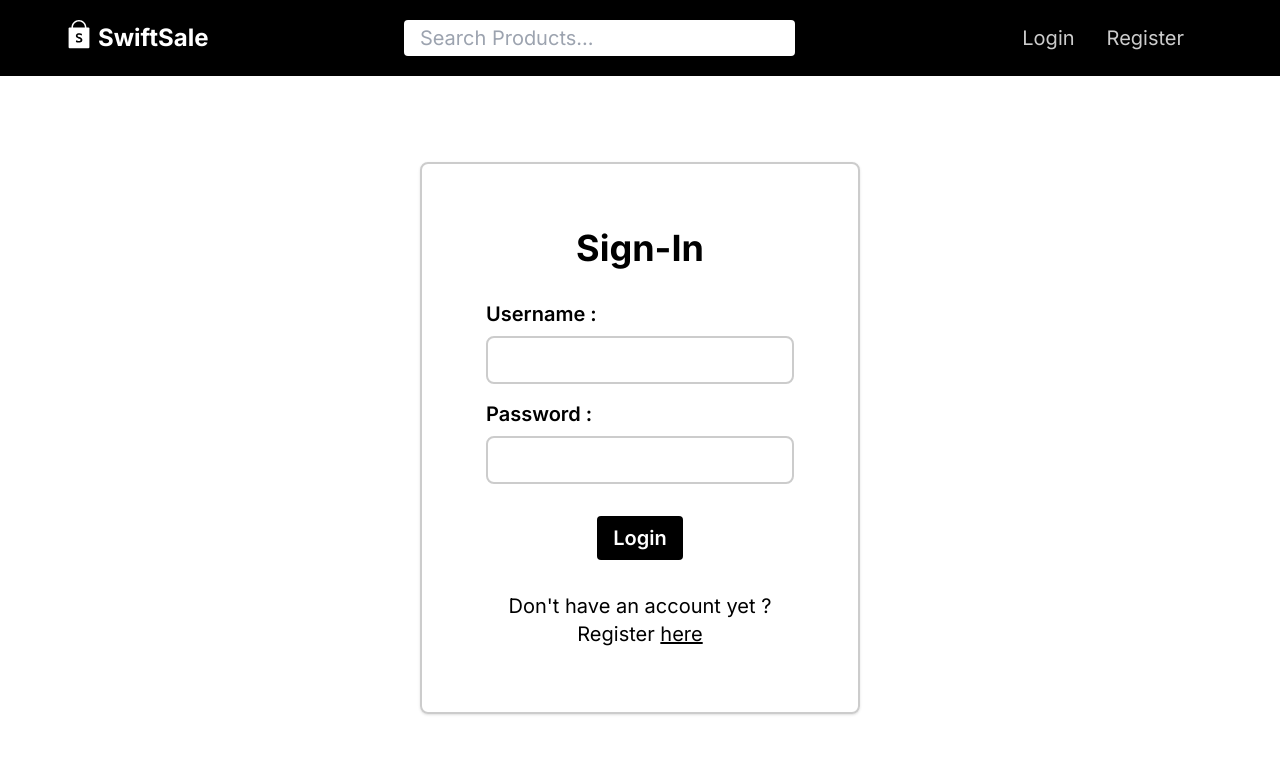
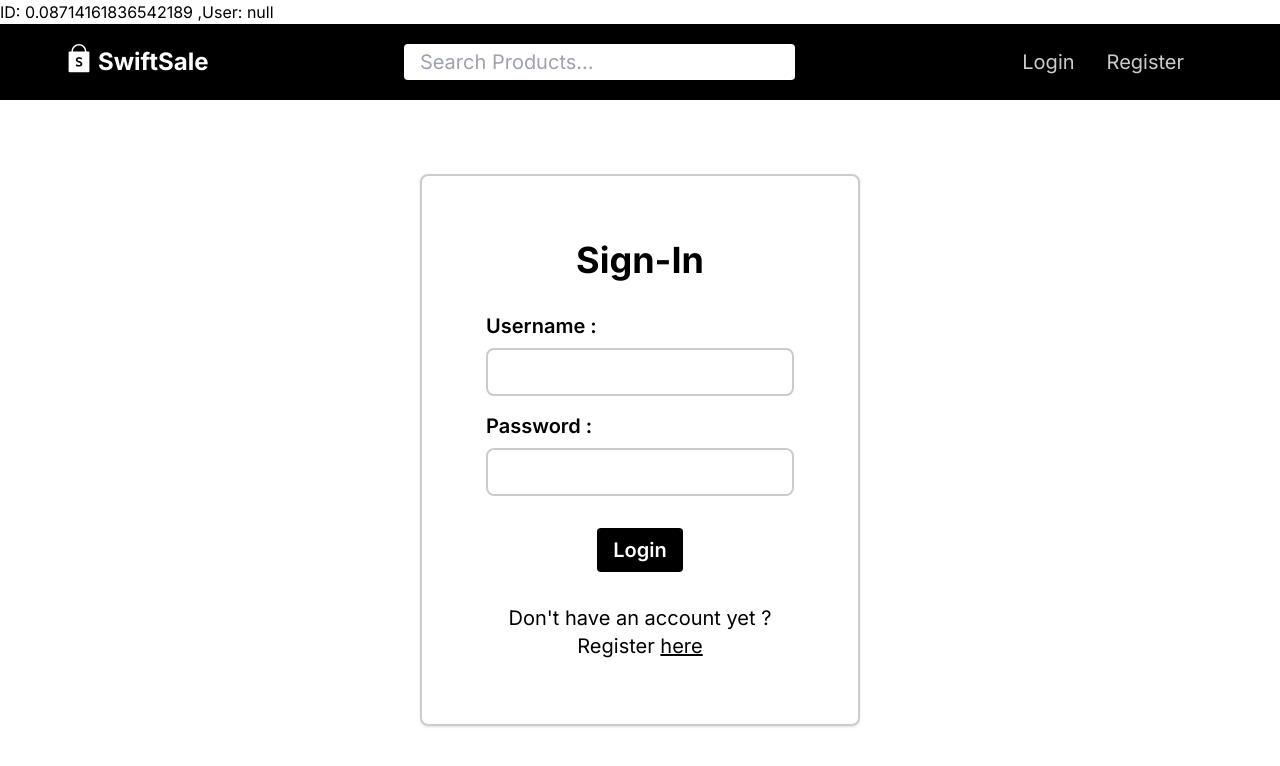
Before and after one commit to WawanC/swiftsale-next, a Next.js app: page /login in a window 1280 px wide. Shown: the top 766 px of the page. Built offline with nearby package versions, Linux system fonts and the light colour scheme; no server answers.

Commit message:
vercel bug testing

```diff
--- a/src/api/server/auth.ts
+++ b/src/api/server/auth.ts
@@ -10,6 +10,7 @@ export const getMeApiServer = async () => {
     headers: {
       Authorization: `Bearer ${accessToken.value}`,
     },
+    cache: "no-cache",
   });
   if (!response.ok) {
     throw new Error("Unauthorized Access");
--- a/src/app/layout.tsx
+++ b/src/app/layout.tsx
@@ -3,6 +3,8 @@ import type { Metadata } from "next";
 import { Inter } from "next/font/google";
 import { ReactNode } from "react";
 import Providers from "@/app/providers";
+import { getMeApiServer } from "@/api/server/auth";
+import { User } from "@/types/user";
 
 const font = Inter({ subsets: ["latin"] });
 
@@ -16,17 +18,22 @@ export default async function RootLayout({
 }: {
   children: ReactNode;
 }) {
-  // let user: User | null = null;
-  //
-  // try {
-  //   user = await getMeApiServer();
-  // } catch (e) {
-  //   console.log("Unauthorized access");
-  // }
+  let user: User | null = null;
+
+  try {
+    user = await getMeApiServer();
+  } catch (e) {
+    console.log("Unauthorized access");
+  }
+
+  const randomId = Math.random().toString();
 
   return (
     <html lang="en">
       <body className={font.className}>
+        <h1>
+          ID: {randomId} ,User: {JSON.stringify(user)}
+        </h1>
         {/*<StoreInitializer user={user} />*/}
         <Providers>{children}</Providers>
       </body>
```
